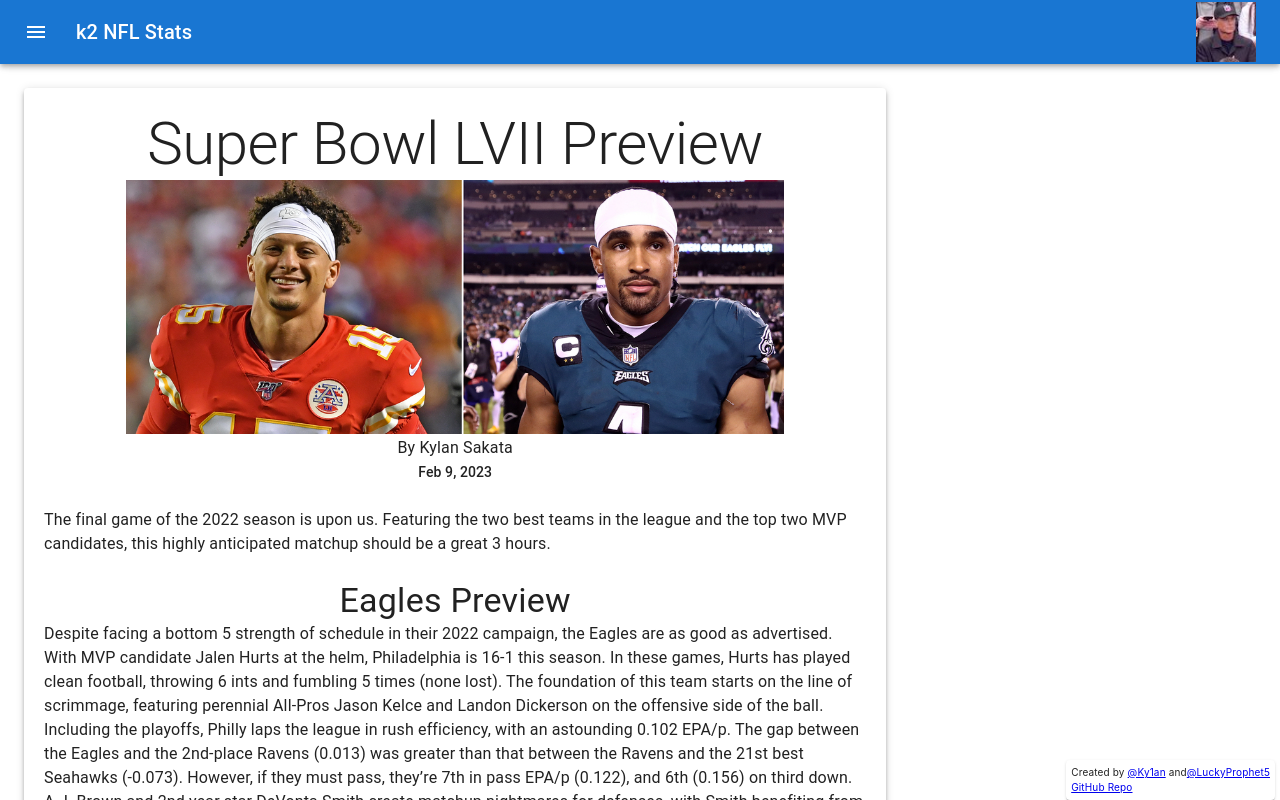
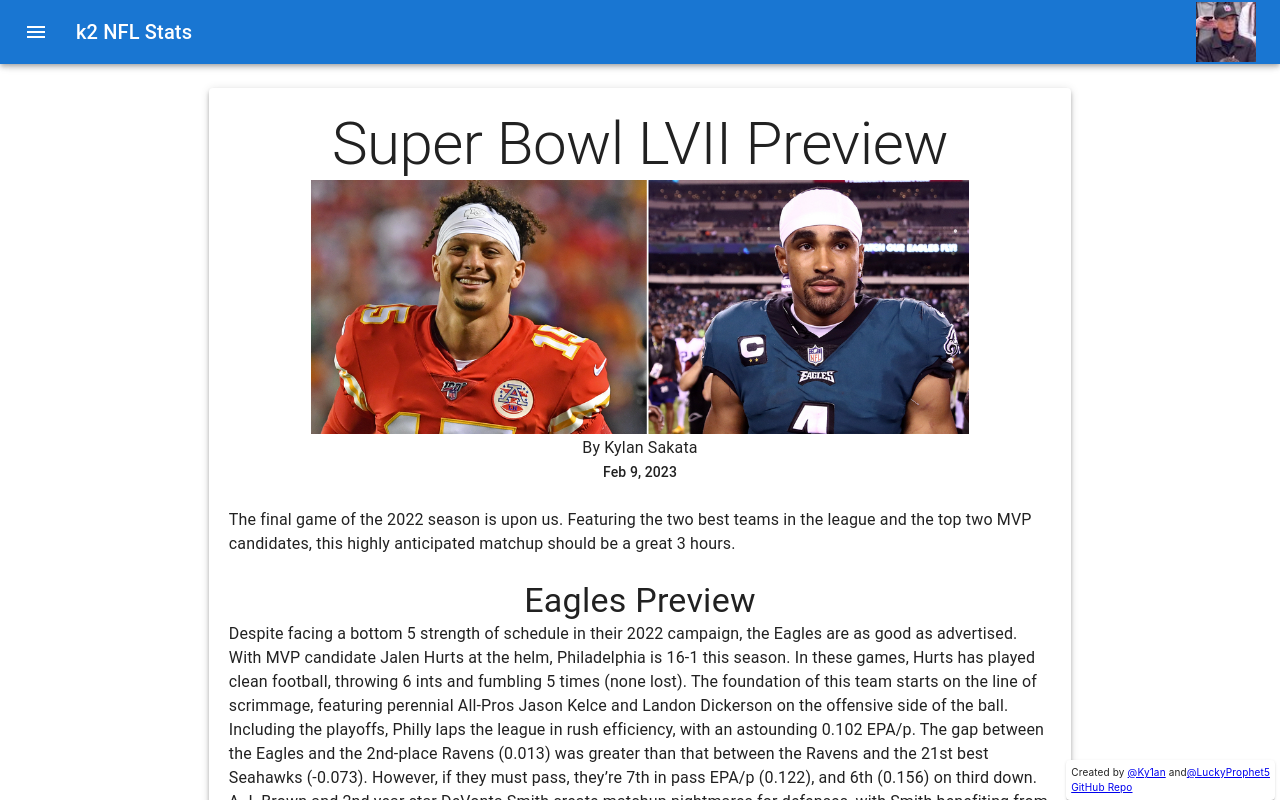
Before and after one commit to xkylan/nfl_webapp, a React (Create React App) app in the folder frontend/: page / in a window 1280 px wide. Both pictures are taken after a click on the element 415 px from the left and 387 px from the top of the page. Shown: the top 800 px of the page. Built offline with nearby package versions, Linux system fonts and the light colour scheme.

Commit message:
cleaned up blogs.js

```diff
--- a/frontend/src/Blogs.js
+++ b/frontend/src/Blogs.js
@@ -1,8 +1,5 @@
 import React from 'react';
-// import { styled } from '@mui/material/styles';
 import Typography from '@mui/material/Typography';
-// import Divider from '@mui/material/Divider';
-// import Stack from '@mui/material/Stack';
 import Paper from '@mui/material/Paper';
 import Box from '@mui/material/Box';
 import {styled} from '@mui/material/styles';
@@ -19,6 +16,8 @@
 
 const BlogPaper = styled(Paper)(({theme}) => ({
   alignItems: 'center',
+  marginLeft: 'auto',
+  marginRight: 'auto',
   [theme.breakpoints.down('lg')]: {
     width: '98%',
     padding: 10,
@@ -41,6 +40,7 @@
   [`&.${classes.container}`]: {
     display: 'flex',
     flexDirection: 'column',
+    justifyContent: 'center',
   },
 
   [`& .${classes.headerImage}`]: {
@@ -60,6 +60,10 @@
   },
 }));
 
+const CenteredText = styled(Typography)(({theme}) => ({
+  textAlign: 'center',
+}));
+
 const MVPChart = styled('img')(({theme}) => ({
   border: '1px solid #555',
   [theme.breakpoints.down('lg')]: {
@@ -75,7 +79,7 @@
 export default function Blogs() {
   return (
     <StyledBlogPaper elevation={4} className={classes.container}>
-      <Typography variant="h2">Super Bowl LVII Preview</Typography>
+      <CenteredText variant="h2">Super Bowl LVII Preview</CenteredText>
       <img
         src="sb_preview.jpg"
         className={classes.headerImage}
@@ -192,10 +196,7 @@
         not win the award).
       </Typography>
       <Box className={classes.chartWrapper}>
-        <MVPChart
-          src="sbmvp_chart.png"
-          className={classes.sbmvpChart}
-        />
+        <MVPChart src="sbmvp_chart.png"/>
       </Box><br />
       <Typography variant="body1">
         From a pure box score look at these games, we can see that perhaps 2 or 3 skill players had a good enough
```
